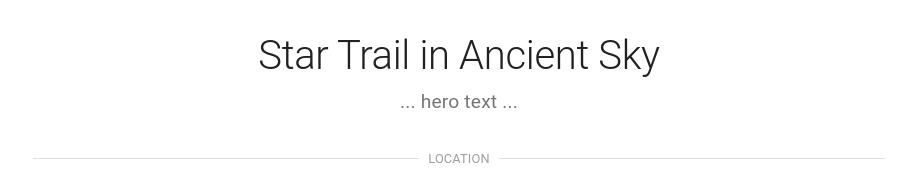
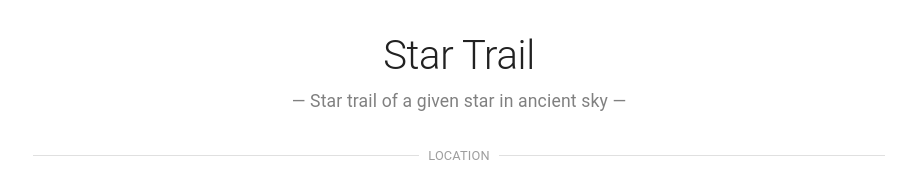
Before and after one commit to lydiazly/star-path-viewer, a React (Create React App) app: page / in a window 1280 px wide. Shown: the top 172 px of the page, without its empty margins (181-1098 px from the left). Built offline with nearby package versions, Linux system fonts and the light colour scheme; no server answers.

Commit message:
clear code

```diff
--- a/src/App.js
+++ b/src/App.js
@@ -17,14 +17,8 @@ const App = () => {
   const [errorMessage, setErrorMessage] = useState('');
   const [diagramId, setDiagramId] = useState('');
   const [svgData, setSvgData] = useState('');
-  const [anno, setAnno] = useState([]);
-  const [info, setInfo] = useState({
-    year: '', month: '', day: '',
-    lat: '', lng: '',
-    name: '', hip: '', ra: '', dec: '',
-    flag: '',
-    eqxSolTime: null,
-  });
+  const [anno, setAnno] = useState(null);
+  const [info, setInfo] = useState(null);
 
   const clearImage = useCallback(() => {
     setDiagramId('');
@@ -49,19 +43,19 @@ const App = () => {
         >
 
           <Typography variant="h2" component="h1" sx={{ fontSize: '2.5rem' }}>
-            Star Trail in Ancient Sky
+            Star Trail
           </Typography>
 
           <Typography
-            variant="body1"
-            color={theme.palette.grey[600]}
-            sx={{ fontSize: '1.2rem', marginBottom: 0 }}
+            variant="subtutle1"
+            color="grey"
+            sx={{ fontSize: '1.1rem', marginBottom: 0 }}
             gutterBottom
           >
-            ... hero text ...
+            {`\u2014 Star trail of a given star in ancient sky \u2014`}
           </Typography>
 
-          <Box sx={{ minHeight: '1rem' }}>
+          <Box sx={{ width: '100%', justifyContent: 'center', minHeight: '1rem' }}>
             {errorMessage && (
               <Alert severity="error" sx={{ width: '100%' }}>
                 {errorMessage}
@@ -82,8 +76,9 @@ const App = () => {
             />
           </Box>
 
-          {success && svgData && (
+          {success && (
             <Box sx={{ width: '100%', justifyContent: 'center' }}>
+              {info && (
                 <Box id="information" mt={1}>
                   <InfoDisplay
                     date={{ year: info.year, month: info.month, day: info.day }}
@@ -93,7 +88,10 @@ const App = () => {
                     eqxSolTime={info.eqxSolTime}
                   />
                 </Box>
+              )}
 
+              {svgData && (
+                <Box id="diagram">
                   <Box id="svg-container">
                     <ImageDisplay svgData={svgData} />
                   </Box>
@@ -106,10 +104,14 @@ const App = () => {
                       setErrorMessage={setErrorMessage}
                     />
                   </Box>
+                </Box>
+              )}
 
+              {anno && (
                 <Box id="annotations" mt={2}>
                   <AnnoDisplay anno={anno} />
                 </Box>
+              )}
             </Box>
           )}
         </Box>
--- a/src/components/DiagramFetcher.js
+++ b/src/components/DiagramFetcher.js
@@ -145,7 +145,7 @@ const DiagramFetcher = ({ setDiagramId, setInfo, setSvgData, setAnno, setSuccess
   }, [date, location, star, loading, clearImage, setDiagramId, setInfo, setSvgData, setAnno, setSuccess, setErrorMessage]);
 
   return (
-    <Box sx={{ justifyContent: 'center' }}>
+    <Box>
       <Stack direction="column" spacing={2} id="input-fields">
         <Stack direction="column" spacing={1} id="location-input">
           <CustomDivider>LOCATION</CustomDivider>
--- a/src/components/ImageDisplay.js
+++ b/src/components/ImageDisplay.js
@@ -8,7 +8,6 @@ const ImageDisplay = ({ svgData }) => {
     <Box
       id="svg-container"
       sx={{
-        width: '100%',
         '& svg': {
           width: '100%',
           height: 'auto',
```
Lines whose indentation alone changed are shown as unchanged.
